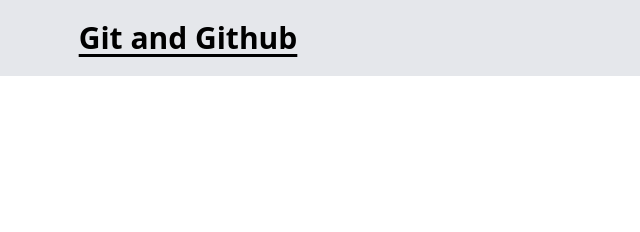
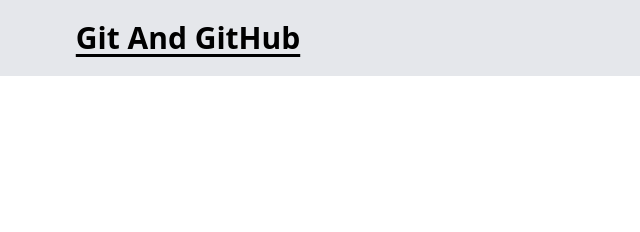
Before and after one commit to Wilson9108/gitandgithubTask, a plain HTML site: page index.html in a window 1280 px wide. Shown: the top 232 px of the page, 452-1092 px from the left. Drawn offline with nearby package versions, Linux system fonts and the light colour scheme.

Commit message:
created index.js file and created a function to change the heading after 1.5s seconds

```diff
--- a/index.html
+++ b/index.html
@@ -9,7 +9,7 @@
 </head>
 
 <body>
-    <h1 class="text-3xl text-center underline underline-offset-5 font-bold bg-gray-200 p-5">Git and Github</h1>
+    <h1 class="heading text-3xl text-center underline underline-offset-5 font-bold bg-gray-200 p-5">Github</h1>
     <h2>just learned the ssh </h2>
     <h3>learning how it is working behind the scenes passphrase</h3>
     <div class="m-5 w-[400px] bg-pink-200 p-2 shadow-lg" >
@@ -22,6 +22,10 @@
     <footer class="fixed bottom-0 w-[100%]">
         <p class="text-center bg-indigo-400 text-light p-[20px]">copyright@wilson2025</p>
     </footer>
+
+    <script src="index.js">
+
+    </script>
 </body>
 
 </html>
--- /dev/null
+++ b/index.js
@@ -0,0 +1,9 @@
+let heading = document.querySelector(".heading")
+
+function updateHeaderName(name){
+    return heading.innerText = name
+}
+
+setTimeout(()=>{
+    updateHeaderName("Git And GitHub")
+},1500)
```
